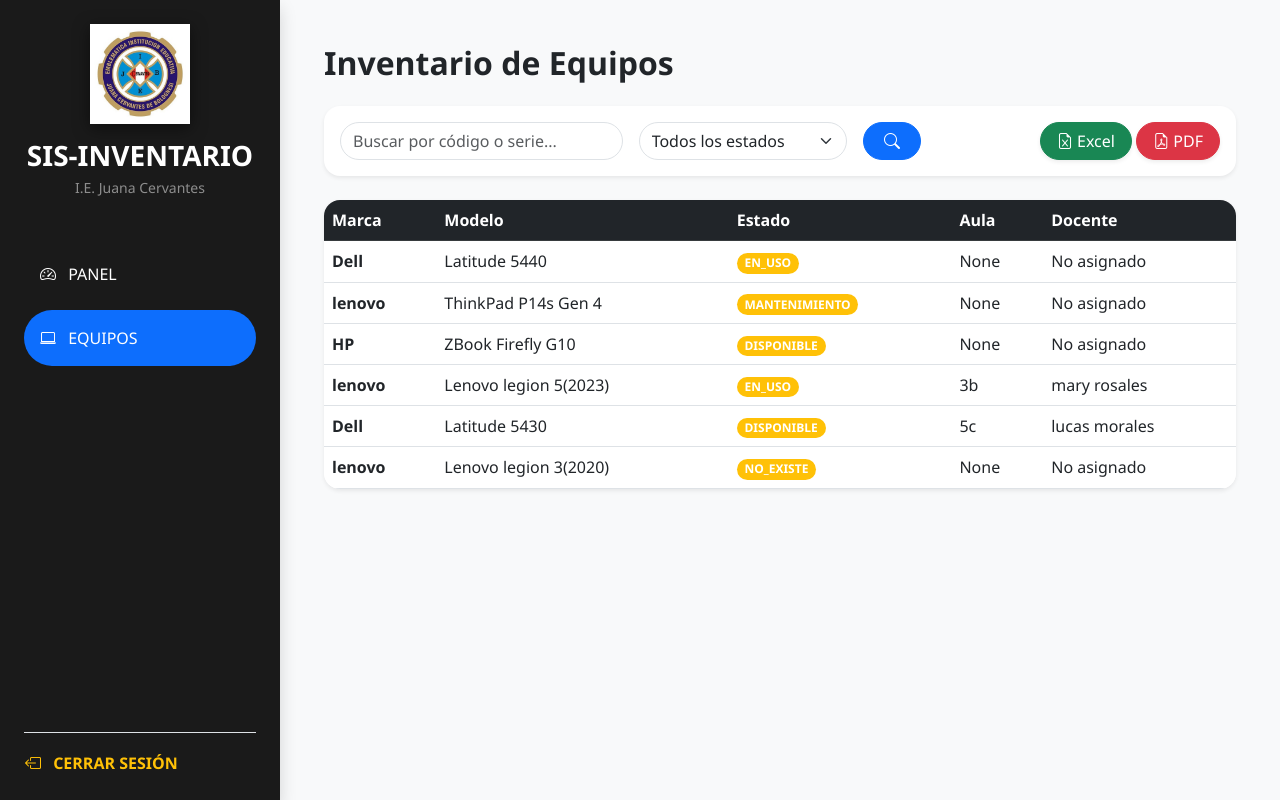
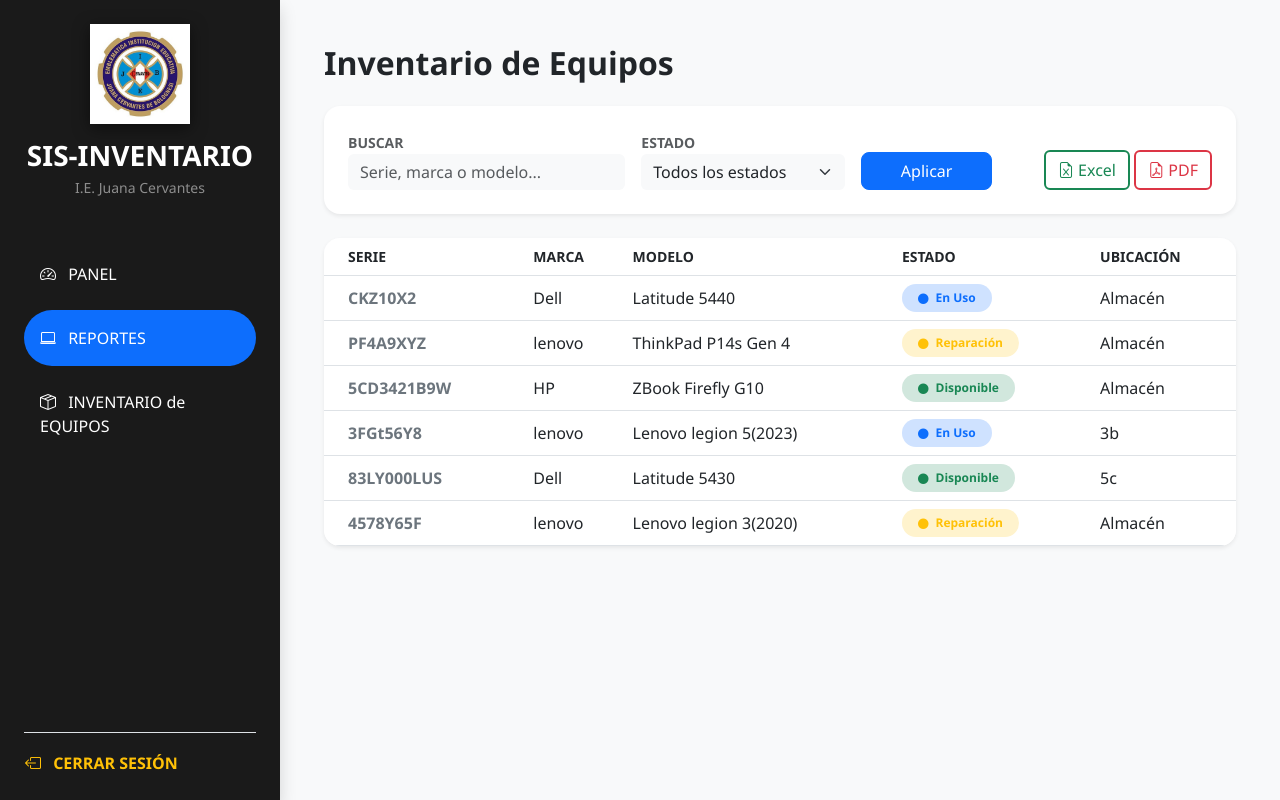
Before and after one commit to dlansch06/entorno-inventario, a Django app: page /reportes/ in a window 1280 px wide. Run offline with Django 5.2, Linux system fonts and the light colour scheme; a user stored in the database is signed in; data comes from the database, SQL or seed files in the repository; both versions use the stored data as it was after the commit.

Commit message:
actualizando mas

```diff
--- a/inventario/templates/base.html
+++ b/inventario/templates/base.html
@@ -46,9 +46,13 @@
                 </li>
                 <li class="nav-item mb-2">
                     <a href="{% url 'reportes' %}" class="nav-link text-white p-3 {% if request.resolver_match.url_name == 'reportes' %}active{% endif %}">
-                        <i class="bi bi-laptop me-2"></i> EQUIPOS
+                        <i class="bi bi-laptop me-2"></i> REPORTES
                     </a>
                 </li>
+                <li class="nav-item mb-2">
+                    <a href="{% url 'inventario' %}" class="nav-link text-white p-3 {% if request.resolver_match.url_name == 'inventario' %}active{% endif %}">
+                        <i class="bi bi-box-seam me-2"></i> INVENTARIO de EQUIPOS
+                    </a>
             </ul>
 
             <div class="border-top pt-3">
--- a/inventario/templates/reportes.html
+++ b/inventario/templates/reportes.html
@@ -1,64 +1,73 @@
 {% extends "base.html" %}
-{% load static %}
-
 {% block content %}
 <div class="container-fluid p-4">
     <h2 class="fw-bold mb-4">Inventario de Equipos</h2>
 
-    <div class="card border-0 shadow-sm mb-4 p-3 rounded-4">
-        <form method="GET" class="row g-3 align-items-center">
+    <div class="card border-0 shadow-sm mb-4 rounded-4">
+        <div class="card-body p-4">
+            <form method="GET" class="row g-3 align-items-end">
                 <div class="col-md-4">
-                <input type="text" name="q" value="{{ q }}" class="form-control rounded-pill" placeholder="Buscar por código o serie...">
+                    <label class="small fw-bold text-muted">BUSCAR</label>
+                    <input type="text" name="q" value="{{ q }}" class="form-control bg-light border-0" placeholder="Serie, marca o modelo...">
                 </div>
                 <div class="col-md-3">
-                <select name="estado" class="form-select rounded-pill">
+                    <label class="small fw-bold text-muted">ESTADO</label>
+                    <select name="estado" class="form-select bg-light border-0">
                         <option value="">Todos los estados</option>
                         <option value="DISPONIBLE" {% if estado_actual == 'DISPONIBLE' %}selected{% endif %}>Disponible</option>
                         <option value="EN_USO" {% if estado_actual == 'EN_USO' %}selected{% endif %}>En Uso</option>
-            <option value="MANTENIMIENTO" {% if estado_actual == 'MANTENIMIENTO' %}selected{% endif %}>En Mantenimiento</option>
-            <option value="NO_EXISTE" {% if estado_actual == 'NO_EXISTE' %}selected{% endif %}>No Existe / Dado de Baja</option>
+                        <option value="MANTENIMIENTO" {% if estado_actual == 'MANTENIMIENTO' %}selected{% endif %}>Mantenimiento</option>
                     </select>
                 </div>
-            <div class="col-md-1">
-                <button type="submit" class="btn btn-primary rounded-pill w-100"><i class="bi bi-search"></i></button>
+                <div class="col-md-2">
+                    <button type="submit" class="btn btn-primary w-100 rounded-3">Aplicar</button>
                 </div>
-            <div class="col-md-4 text-end">
-                <a href="?export=excel&q={{ q }}&estado={{ estado }}" class="btn btn-success rounded-pill px-3 shadow-sm">
+                <div class="col-md-3 text-end">
+                    <a href="?export=excel&q={{ q }}&estado={{ estado_actual }}" class="btn btn-outline-success border-2">
                         <i class="bi bi-file-earmark-excel"></i> Excel
                     </a>
-                <a href="?export=pdf&q={{ q }}&estado={{ estado }}" class="btn btn-danger rounded-pill px-3 shadow-sm">
+                    <a href="?export=pdf&q={{ q }}&estado={{ estado_actual }}" class="btn btn-outline-danger border-2">
                         <i class="bi bi-file-earmark-pdf"></i> PDF
                     </a>
                 </div>
             </form>
         </div>
+    </div>
 
     <div class="card border-0 shadow-sm rounded-4 overflow-hidden">
-        <table class="table table-hover mb-0">
-            <thead class="table-dark">
-                <tr>
-                    <th>Marca</th>
-                    <th>Modelo</th>
-                    <th>Estado</th>
-                    <th>Aula</th>
-                    <th>Docente </th>
+        <table class="table table-hover align-middle mb-0">
+            <thead class="bg-light">
+                <tr class="small text-muted">
+                    <th class="ps-4">SERIE</th>
+                    <th>MARCA</th>
+                    <th>MODELO</th>
+                    <th>ESTADO</th>
+                    <th>UBICACIÓN</th>
                 </tr>
             </thead>
             <tbody>
                 {% for e in equipos %}
                 <tr>
-                    <td class="fw-bold">{{ e.marca }}</td>
+                    <td class="ps-4 fw-bold text-secondary">{{ e.serie }}</td>
+                    <td>{{ e.marca }}</td>
                     <td>{{ e.modelo }}</td>
                     <td>
-                        <span class="badge rounded-pill {% if e.estado == 'Operativa' %}bg-success{% elif e.estado == 'Malograda' %}bg-danger{% else %}bg-warning{% endif %}">
-                            {{ e.estado }}
+                        {% if e.estado == 'DISPONIBLE' %}
+                            <span class="badge rounded-pill bg-success-subtle text-success px-3 py-2">
+                                <i class="bi bi-circle-fill me-1 small"></i> Disponible
                             </span>
+                        {% elif e.estado == 'EN_USO' %}
+                            <span class="badge rounded-pill bg-primary-subtle text-primary px-3 py-2">
+                                <i class="bi bi-circle-fill me-1 small"></i> En Uso
+                            </span>
+                        {% else %}
+                            <span class="badge rounded-pill bg-warning-subtle text-warning px-3 py-2">
+                                <i class="bi bi-circle-fill me-1 small"></i> Reparación
+                            </span>
+                        {% endif %}
                     </td>
-                    <td>{{ e.aula }}</td>
-                    <td>{{ e.responsable | default:"No asignado" }}</td>
+                    <td>{{ e.aula|default:"Almacén" }}</td>
                 </tr>
-                {% empty %}
-                <tr><td colspan="5" class="text-center p-5 text-muted">No se encontraron equipos con esos filtros.</td></tr>
                 {% endfor %}
             </tbody>
         </table>
--- a/inventario/views.py
+++ b/inventario/views.py
@@ -11,7 +11,9 @@ from reportlab.pdfgen import canvas
 from reportlab.lib.pagesizes import A4
 from reportlab.lib import colors
 from openpyxl import Workbook
-
+from openpyxl.drawing.image import Image as ExcelImage # Para el logo
+from openpyxl.styles import Font, Alignment, PatternFill, Border, Side # Para el diseño
+from datetime import datetime
 # --- 1. AUTENTICACIÓN Y ACCESO ---
 
 def login_view(request):
@@ -48,7 +50,6 @@ def logout_view(request):
 
 def dashboard_view(request):
     """Muestra el resumen estadístico con las tarjetas de colores."""
-    # Seguridad: Si no es admin ni invitado, fuera.
     if not request.user.is_authenticated and not request.session.get('es_invitado'):
         return redirect('login')
 
@@ -58,11 +59,35 @@ def dashboard_view(request):
         'en_uso': Equipo.objects.filter(estado='EN_USO').count(),
         'mantenimiento': Equipo.objects.filter(estado='MANTENIMIENTO').count(),
         'no_existe': Equipo.objects.filter(estado='NO_EXISTE').count(),
+        'equipos_recientes': Equipo.objects.all().order_by('-id')[:5],
     }
     return render(request, 'dashboard.html', context)
 
 
 # --- 3. EQUIPOS Y REPORTES ---
+def inventario_view(request):
+    """Muestra la tabla de equipos con filtros de búsqueda."""
+    if not request.user.is_authenticated and not request.session.get('es_invitado'):
+        return redirect('login')
+
+    equipos = Equipo.objects.all()
+    q = request.GET.get('q', '')
+    estado = request.GET.get('estado', '')
+
+    if q:
+        equipos = equipos.filter(
+            Q(serie__icontains=q) |
+            Q(marca__icontains=q) |
+            Q(modelo__icontains=q)
+        )
+    if estado:
+        equipos = equipos.filter(estado=estado)
+
+    return render(request, 'inventario.html', {
+        'equipos': equipos,
+        'q': q,
+        'estado_actual': estado
+    })
 
 def reportes_view(request):
     """Maneja la tabla, los filtros de búsqueda y las exportaciones."""
@@ -70,56 +95,110 @@ def reportes_view(request):
         return redirect('login')
 
     equipos = Equipo.objects.all()
-
-    # Captura de filtros
     q = request.GET.get('q', '')
     estado = request.GET.get('estado', '')
 
     if q:
         equipos = equipos.filter(
             Q(serie__icontains=q) |
+            Q(marca__icontains=q) |
             Q(modelo__icontains=q)
         )
     if estado:
         equipos = equipos.filter(estado=estado)
 
     # Lógica de exportación
-    if 'export' in request.GET:
-        tipo = request.GET.get('export')
-        if tipo == 'excel':
-            return exportar_excel(equipos)
-        if tipo == 'pdf':
-            return exportar_pdf(equipos)
+    export_type = request.GET.get('export')
+    if export_type == 'excel':
+        return exportar_excel(equipos)
+    elif export_type == 'pdf':
+        return exportar_pdf(equipos)
 
     return render(request, 'reportes.html', {
         'equipos': equipos,
         'q': q,
-        'estado': estado
+        'estado_actual': estado
     })
 
 
 def exportar_excel(queryset):
     wb = Workbook()
     ws = wb.active
-    ws.title = "Inventario"
+    ws.title = "Inventario Juana Cervantes"
 
-    # Encabezados actualizados
-    ws.append(['Serie', 'Modelo', 'Estado', 'Aula'])
+    # --- DISEÑO DE ESTILOS ---
+    header_fill = PatternFill(start_color="003366", end_color="003366", fill_type="solid")
+    header_font = Font(color="FFFFFF", bold=True, size=12)
+    border_style = Border(left=Side(style='thin'), right=Side(style='thin'),
+                         top=Side(style='thin'), bottom=Side(style='thin'))
+    center_align = Alignment(horizontal="center", vertical="center")
 
-    for e in queryset:
-        # Solo usamos los campos que sí tienes en tu modelo
-        ws.append([
+    # --- ENCABEZADO PERSONALIZADO (Logo y Título) ---
+    # Dejamos las primeras filas para el logo y título
+    ws.merge_cells('B2:F2')
+    ws['B2'] = "I.E. JUANA CERVANTES DE BOLOGNESI"
+    ws['B2'].font = Font(bold=True, size=16, color="003366")
+    ws['B2'].alignment = center_align
+
+    ws.merge_cells('B3:F3')
+    ws['B3'] = f"REPORTE GENERAL DE INVENTARIO - Generado el: {datetime.now().strftime('%d/%m/%Y %H:%M')}"
+    ws['B3'].font = Font(italic=True, size=10)
+    ws['B3'].alignment = center_align
+
+    # Cargar Logo (Asegúrate de que la ruta sea correcta en tu proyecto)
+    try:
+        img = ExcelImage('static/inventario/logo.jpg')
+        img.width = 60 # Ajustar tamaño
+        img.height = 60
+        ws.add_image(img, 'A1')
+    except:
+        pass # Si no encuentra la imagen, el reporte se genera igual
+
+    # --- TABLA DE DATOS ---
+    headers = ['SERIE', 'MARCA', 'MODELO', 'ESTADO', 'UBICACIÓN', 'RESPONSABLE']
+    start_row = 5 # La tabla empieza en la fila 5
+
+    # Escribir encabezados de tabla
+    for col_num, header in enumerate(headers, 1):
+        cell = ws.cell(row=start_row, column=col_num)
+        cell.value = header
+        cell.fill = header_fill
+        cell.font = header_font
+        cell.alignment = center_align
+        cell.border = border_style
+
+    # Escribir datos del queryset
+    for row_num, e in enumerate(queryset, start_row + 1):
+        row_data = [
             e.serie,
+            e.marca if hasattr(e, 'marca') else "---",
             e.modelo,
             e.estado,
             e.aula,
-            e.responsable
-        ])
+            e.responsable if hasattr(e, 'responsable') else "No asignado"
+        ]
+        for col_num, value in enumerate(row_data, 1):
+            cell = ws.cell(row=row_num, column=col_num)
+            cell.value = value
+            cell.border = border_style
+            cell.alignment = Alignment(vertical="center", horizontal="left")
 
+    # --- AJUSTE AUTOMÁTICO DE COLUMNAS ---
+    for col in ws.columns:
+        max_length = 0
+        column = col[0].column_letter
+        for cell in col:
+            try:
+                if len(str(cell.value)) > max_length: max_length = len(str(cell.value))
+            except: pass
+        ws.column_dimensions[column].width = max_length + 4
+
+    # --- RESPUESTA HTTP ---
     response = HttpResponse(content_type='application/vnd.openxmlformats-officedocument.spreadsheetml.sheet')
-    response['Content-Disposition'] = 'attachment; filename=inventario_jc.xlsx'
+    response['Content-Disposition'] = 'attachment; filename=Reporte_Inventario_JC.xlsx'
     wb.save(response)
     return response
+
 
 def exportar_pdf(queryset):
     buffer = io.BytesIO()
--- a/sistema_colegio/settings.py
+++ b/sistema_colegio/settings.py
@@ -20,16 +20,14 @@ BASE_DIR = Path(__file__).resolve().parent.parent
 # Quick-start development settings - unsuitable for production
 # See https://docs.djangoproject.com/en/6.0/howto/deployment/checklist/
 
-# SECURITY WARNING: keep the secret key used in production secret!
 SECRET_KEY = 'django-insecure-8-u@fm+y$z2m^^c*tp+q=h$b+45^6$-=ff46mi+!%ae@&p4$0k'
 
-# SECURITY WARNING: don't run with debug turned on in production!
 DEBUG = True
 
 ALLOWED_HOSTS = ['*']
 
 
-# Application definition
+
 
 INSTALLED_APPS = [
     'jazzmin',
@@ -122,6 +120,6 @@ USE_TZ = True
 STATIC_URL = 'static/'
 STATIC_ROOT = BASE_DIR / 'staticfiles'
 STATICFILES_STORAGE = 'whitenoise.storage.CompressedManifestStaticFilesStorage'
-# Al final del archivo settings.py
+
 LOGIN_URL = '/'
 LOGOUT_REDIRECT_URL = '/'
--- a/sistema_colegio/urls.py
+++ b/sistema_colegio/urls.py
@@ -30,5 +30,6 @@ urlpatterns = [
     path('invitado/', views.invitado_view, name='invitado'),
     path('dashboard/', views.dashboard_view, name='dashboard'),
     path('reportes/', views.reportes_view, name='reportes'),
+    path('equipos/', views.inventario_view, name='inventario'),
     path('logout/', views.logout_view, name='logout'),
 ]
```
Also changed, not shown: inventario/templates/dashboard.html (+88 -52 lines), inventario/templates/inventario.html (+74 -0 lines), db.sqlite3, inventario/static/inventario/portada.jpg (added). Lines whose indentation alone changed are shown as unchanged.
